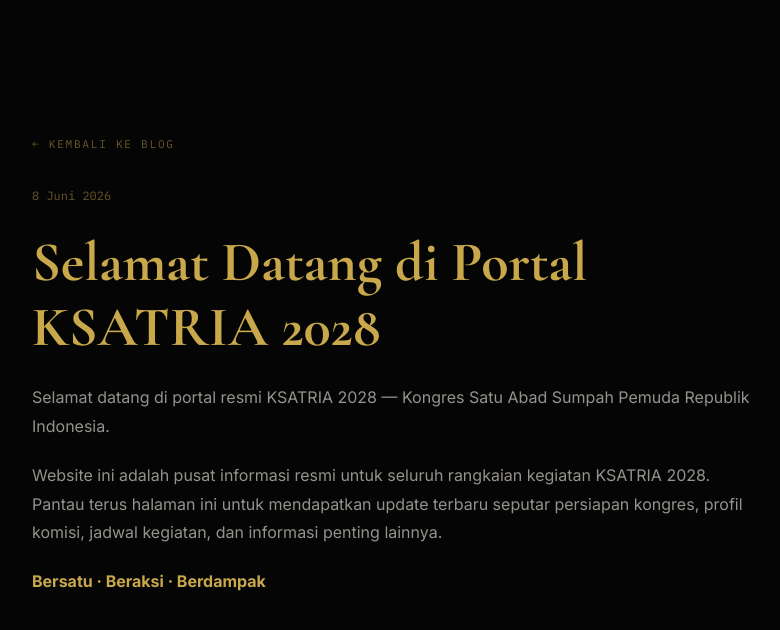
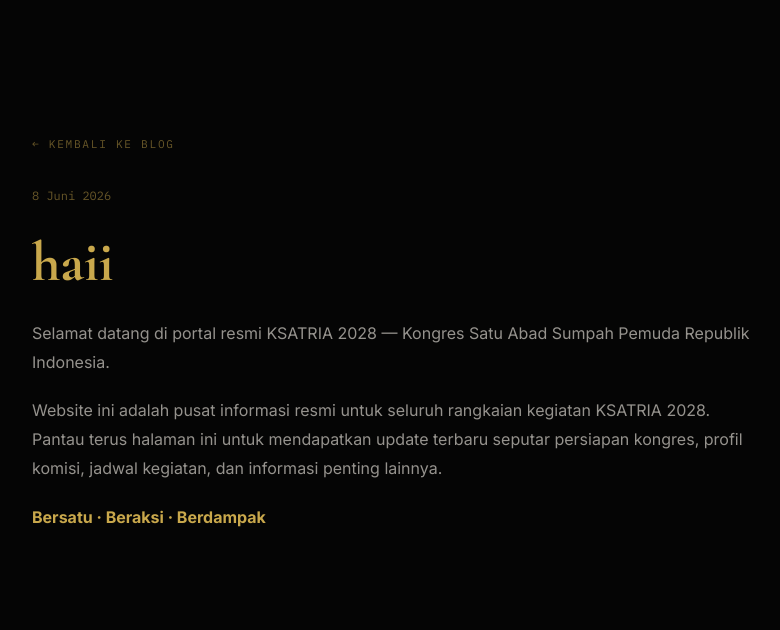
Before and after one commit to jaweed3/ksatria2028, an Astro site: page /blog/selamat-datang in a window 1280 px wide. Shown: the whole page, without its empty margins (248-1028 px from the left). Built offline with nearby package versions, Linux system fonts and the light colour scheme; Astro itself is replaced by a stand-in of ours.

Commit message:
Update selamat-datang.md via admin

```diff
--- a/src/content/posts/selamat-datang.md
+++ b/src/content/posts/selamat-datang.md
@@ -1,5 +1,5 @@
 ---
-title: Selamat Datang di Portal KSATRIA 2028
+title: haii
 date: 2026-06-08
 ---
 
```
